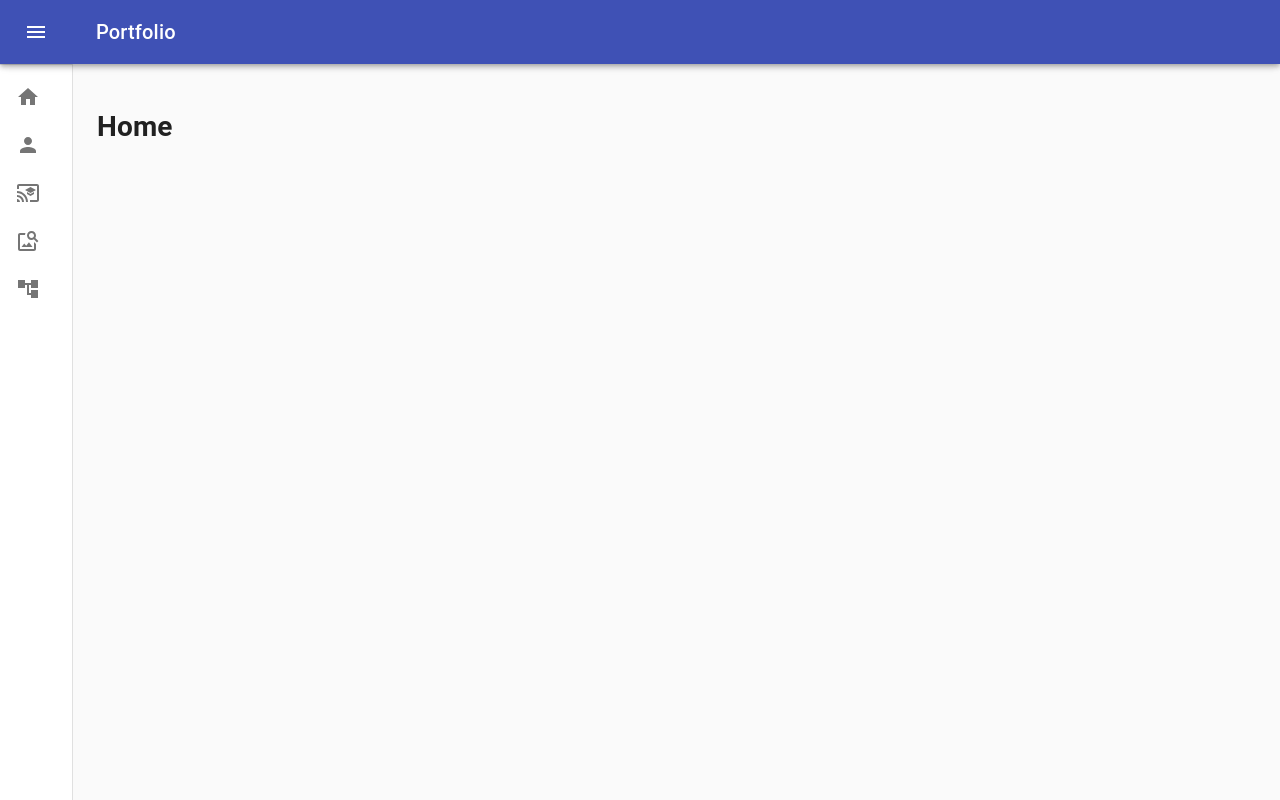
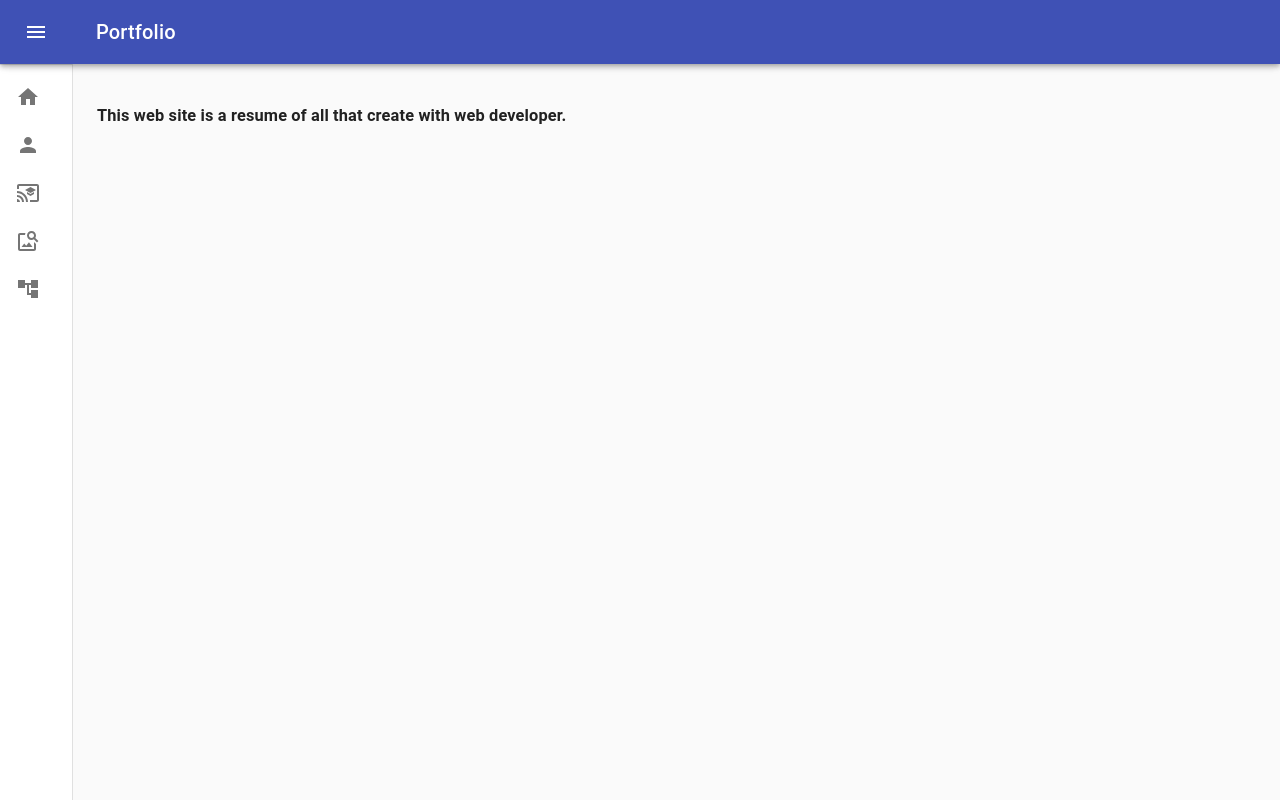
Before and after one commit to Matheus1714/portfolio, a React (Create React App) app in the folder client/: page /home in a window 1280 px wide. Built offline with nearby package versions, Linux system fonts and the light colour scheme.

Commit message:
message visits

```diff
--- a/client/src/containers/HomeContainer.js
+++ b/client/src/containers/HomeContainer.js
@@ -3,7 +3,7 @@ import React from 'react';
 export default class HomeContainer extends React.Component {
     render(){
         return(
-            <h1>Home</h1>
+            <h3>This web site is a resume of all that create with web developer.</h3>
         )
     }
 }
```
